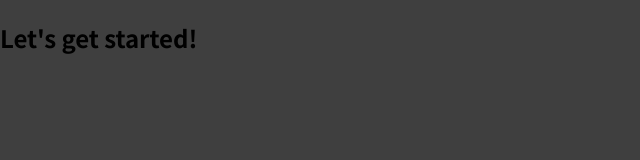
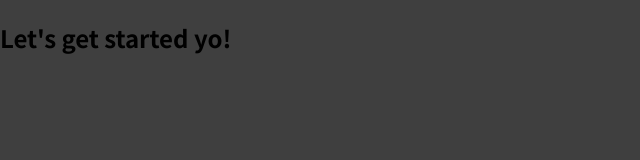
Before and after one commit to GrahamKirwan/React_Project01, a JavaScript app: page / in a window 1280 px wide. Shown: the top 160 px of the page, without its empty margins (0-640 px from the left). Built offline with nearby package versions, Linux system fonts and the light colour scheme.

Commit message:
added yo

```diff
--- a/src/App.js
+++ b/src/App.js
@@ -1,7 +1,7 @@
 function App() {
   return (
     <div>
-      <h2>Let's get started!</h2>
+      <h2>Let's get started yo!</h2>
     </div>
   );
 }
```
